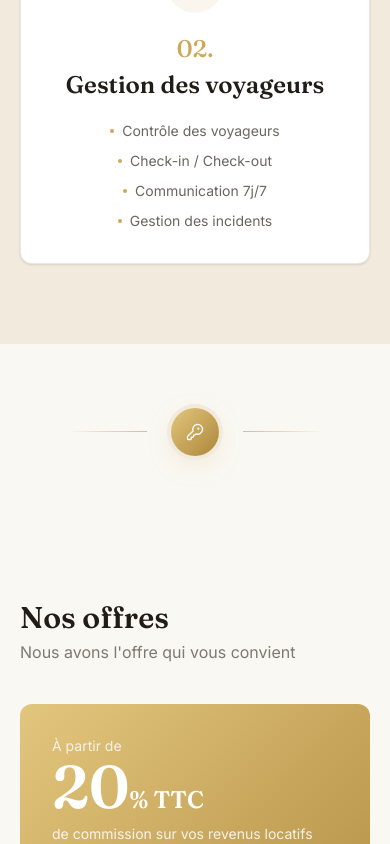
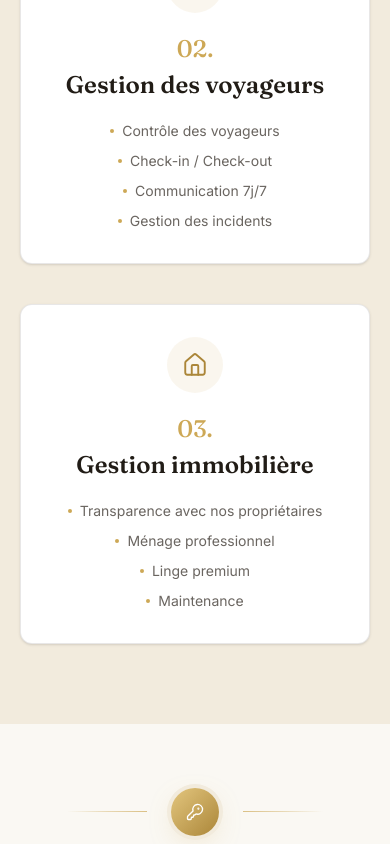
Before and after one commit to matheojouan2000-code/Site-conciergerie, a React (Vite) app: page / in a window 390 px wide. Shown: the part 2013-2857 px from the top of the page. Built offline with nearby package versions, Linux system fonts and the light colour scheme.

Commit message:
Re-add third service: Gestion immobilière

```diff
--- a/src/components/sections/Services.tsx
+++ b/src/components/sections/Services.tsx
@@ -1,4 +1,4 @@
-import { Megaphone, Users } from "lucide-react";
+import { Megaphone, Users, Home } from "lucide-react";
 
 const SERVICES = [
   {
@@ -13,6 +13,12 @@ const SERVICES = [
     title: "Gestion des voyageurs",
     items: ["Contrôle des voyageurs", "Check-in / Check-out", "Communication 7j/7", "Gestion des incidents"],
   },
+  {
+    number: "03",
+    icon: Home,
+    title: "Gestion immobilière",
+    items: ["Transparence avec nos propriétaires", "Ménage professionnel", "Linge premium", "Maintenance"],
+  },
 ];
 
 export function Services() {
@@ -25,7 +31,7 @@ export function Services() {
           </h2>
         </div>
 
-        <div className="mx-auto mt-14 grid max-w-4xl grid-cols-1 gap-10 sm:grid-cols-2 lg:gap-16">
+        <div className="mx-auto mt-14 grid max-w-6xl grid-cols-1 gap-10 sm:grid-cols-2 lg:grid-cols-3 lg:gap-10">
           {SERVICES.map((service) => (
             <div
               key={service.number}
```
